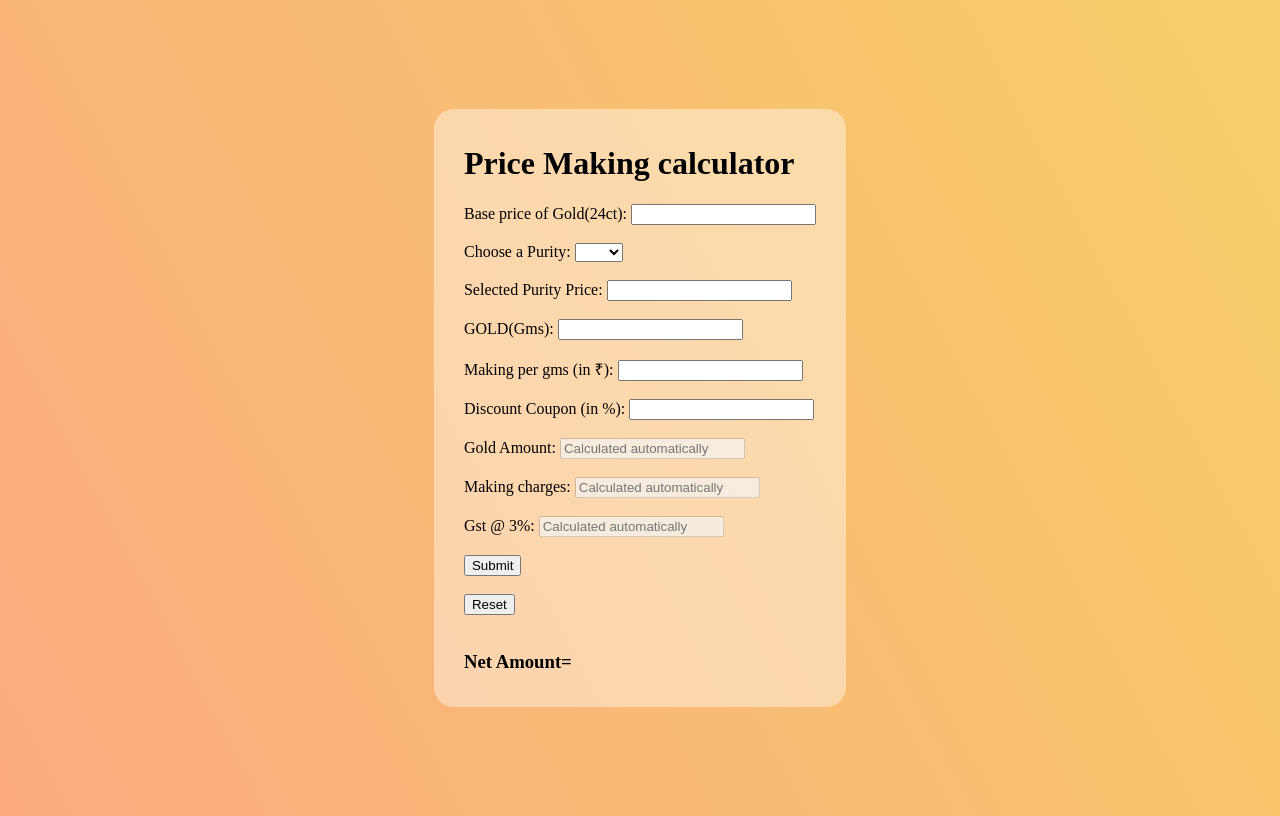
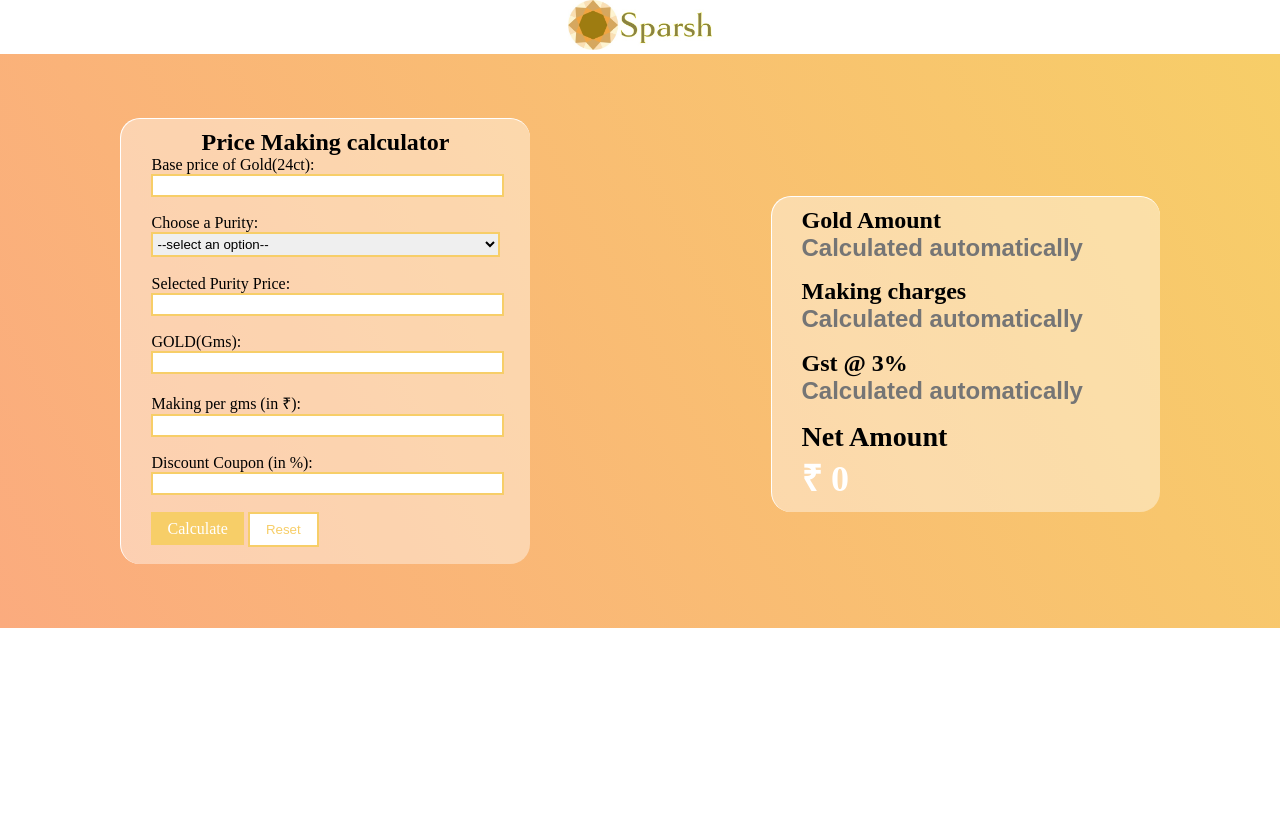
Before and after one commit to abhishekrawatwebdev/sparshJwellers.io, a plain HTML site: page index.html in a window 1280 px wide. Drawn offline with Linux system fonts and the light colour scheme.

Commit message:
Update index.html

```diff
--- a/index.html
+++ b/index.html
@@ -9,24 +9,50 @@
   <title>SPARSH JWELLERS</title>
 </head>
 <style>
-  body {
+  * {
+    padding: 0;
+    margin: 0;
+  }
+
+  section {
     background-color: #FBAB7E;
     background-image: linear-gradient(62deg, #FBAB7E 0%, #F7CE68 100%);
+    display: flex;
+    flex-wrap: wrap;
+    justify-content: space-around;
+    align-items: center;
+    align-content: center;
 
   }
 
-  body {
-    display: flex;
-    justify-content: center;
-    align-items: center;
-    align-content: center;
-    height: 100vh;
+  .container1 {
+    background-color: rgba(255, 255, 255, 0.408);
+    padding: 10px 30px;
+    border-radius: 20px;
+    border-top: 1px solid white;
+    border-left: 1px solid white;
   }
 
-  .container {
+  .container2 {
     background-color: rgba(255, 255, 255, 0.408);
-    padding: 15px 30px;
+    padding: 10px 30px;
     border-radius: 20px;
+    margin-top: 2%;
+    border-top: 1px solid white;
+    border-left: 1px solid white;
+  }
+
+  .container1 input,
+  select {
+    width: 100%;
+    margin-bottom: 5%;
+    border: 2px solid #F7CE68;
+    padding: 2px 0;
+    outline: none;
+  }
+
+  select {
+    width: 100%;
   }
 
   .priceTable {
@@ -34,23 +60,80 @@
     justify-content: space-between;
 
   }
+
+  .submit {
+    padding: 8px 16px;
+    width: 100%;
+    background-color: #F7CE68;
+    color: white;
+    border: none;
+    text-decoration: none;
+    width: 100%;
+    /* border: 3px solid #F7CE68; */
+    cursor: pointer;
+  }
+
+  .submit:hover {
+    background-color: #b79540;
+  }
+
+
+  .reset {
+    padding: 8px 16px;
+
+    background-color: white;
+    color: #F7CE68;
+    border: 2px solid #F7CE68;
+    cursor: pointer;
+    margin-bottom: 2%;
+  }
+
+  .container2 input {
+    background: transparent;
+    border: none;
+    font-size: x-large;
+    font-weight: bold;
+    margin: 0 0 5% 0;
+    color: white;
+  }
+
+
+
+  .container2 {
+    font-size: x-large;
+    font-weight: bold;
+  }
+
+  nav {
+    background-color: white;
+    display: block;
+  }
 </style>
 
 <body>
-  <div class="container">
-    <h1>Price Making calculator</h1>
-    <label for="Gold-Amount-base-price">Base
-      price of Gold(24ct):</label>
-    <input type="number" id="Gold-Amount-base-price" name="Gold-Amount-base-price" required><br><br>
+  <nav>
+    <center>
+      <div>
+        <img src="logo.jpeg" alt="" height="50px" width="auto">
+      </div>
+      <!-- <h3>Sparsh Jwellers</h3> -->
+    </center>
+  </nav>
+  <section style="padding-top: 5%; padding-bottom:5%;">
+    <div class="container1">
+      <center>
+        <h2>Price Making calculator</h2>
+      </center>
+
+      <label for="Gold-Amount-base-price">Base price of Gold(24ct):</label>
+      <input type="number" id="Gold-Amount-base-price" name="Gold-Amount-base-price" required><br>
       <label for="Purity of Gold">Choose a Purity:</label>
-
-
       <select id="Purity" required onchange="getMoney()">
-      <option value="--select an option--" selected disabled style="color: black;"></option>
+        <option value="" selected disabled style="color: black;">--select an option--</option>
         <option value="18ct">18ct</option>
         <option value="22ct">22ct</option>
         <option value="24ct">24ct</option>
-    </select><br><br>
+      </select><br>
       <!-- <div class="priceTable">
 
           <div class="price">18 ct = ₹ <span id="18kPrice"></span> </div>
@@ -60,44 +143,56 @@
 
 
 
-    <label for="selected-gold-price">Selected Purity Price:</label>
-    <input type="number" id="selected-gold-price" name="selected-gold-price" readonly required><br><br>
+      <label for="selected-gold-price">Selected Purity Price:
+        <input type="number" id="selected-gold-price" name="selected-gold-price" readonly required><br>
+      </label>
+      <label for="gold-weight">GOLD(Gms):
+        <input type="number" id="gold-weight" name="gold-weight" required><br>
+      </label>
 
-    <label for="gold-weight">GOLD(Gms):</label>
-    <input type="number" id="gold-weight" name="gold-weight" required><br><br>
-
-
-    <label for="Making-per-gms">Making per gms (in ₹):</label>
-    <input required type="number" id="Making-per-gms" name="Making-per-gms"><br><br>
-
-    <label for="Discount-Coupon">Discount Coupon (in %):</label>
-    <input type="number" id="Discount-Coupon" name="Discount-Coupon" required><br><br>
+      <label for="Making-per-gms">Making per gms (in ₹):
+        <input required type="number" id="Making-per-gms" name="Making-per-gms"><br>
+      </label>
+      <label for="Discount-Coupon">Discount Coupon (in %):
+        <input type="number" id="Discount-Coupon" name="Discount-Coupon" required><br>
+      </label>
 
 
 
 
-    <label for="Total-Gold-rate">Gold Amount:</label>
-    <input type="number" id="Total-Gold-rate" name="Total-Gold-rate" placeholder="Calculated automatically" disabled
-      required><br><br>
-    <label for="Making-charges-Amount">Making charges:</label>
-    <input type="number" id="Making-charges-Amount" name="Making-charges-Amount" placeholder="Calculated automatically"
-      disabled required><br><br>
 
-    <label for="Gst">Gst @ 3%:</label>
-    <input type="number" id="Gst" name="Gst-@-3%" readonly disabled placeholder="Calculated automatically"><br><br>
+      <div class="submission">
+        <div>
+          <a class="submit" onclick="calculate()" href="#container2">Calculate</a>
+          <button onclick="reset()" class="reset">Reset</button>
+
+        </div>
+
+      </div>
 
 
-    <input type="submit" value="Submit" onclick="calculate()"><br><br>
-    <button onclick="reset()">Reset</button>
-    <br><br>
+    </div>
+    <div class="container2" id="container2">
+      <label for="Total-Gold-rate">Gold Amount</label><br>
+      <input type="number" id="Total-Gold-rate" name="Total-Gold-rate" placeholder="Calculated automatically" disabled
+        required><br>
+      <label for="Making-charges-Amount">Making charges</label><br>
+      <input type="number" id="Making-charges-Amount" name="Making-charges-Amount"
+        placeholder="Calculated automatically" disabled required><br>
 
-    <h3>Net Amount= <span id="net_amount"></span> </h3>
+      <label for="Gst">Gst @ 3%</label><br>
+      <input type="number" id="Gst" name="Gst-@-3%" readonly disabled placeholder="Calculated automatically"><br>
+      <div>
+        <h3>Net Amount
+          <h2 style="color: white;" id="net_amount">₹ 0</h2>
+        </h3>
       </div>
+    </div>
+  </section>
 
 
 
   <script>
-
 
 
     let purity = document.getElementById("Purity");
```
Lines whose indentation alone changed are shown as unchanged.
